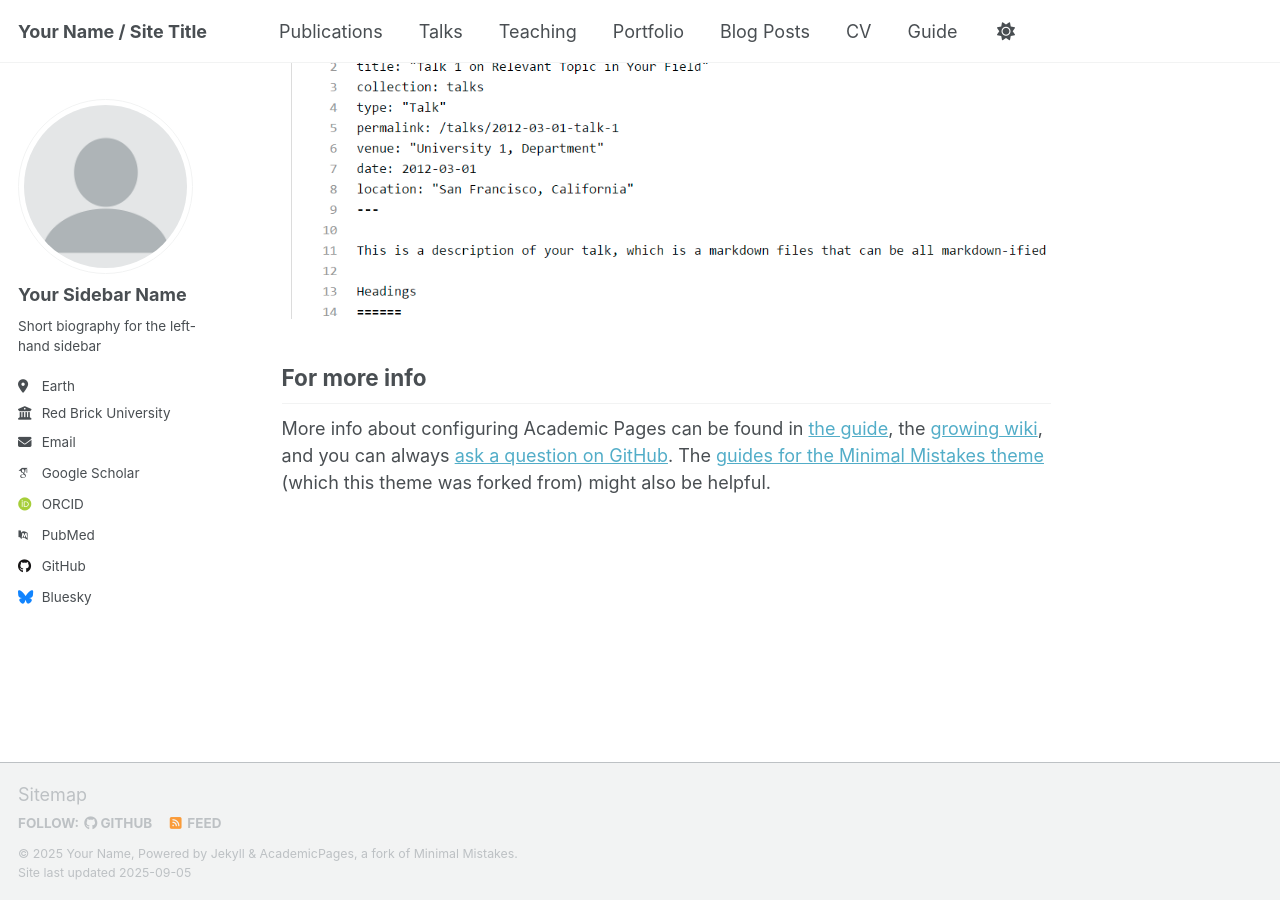
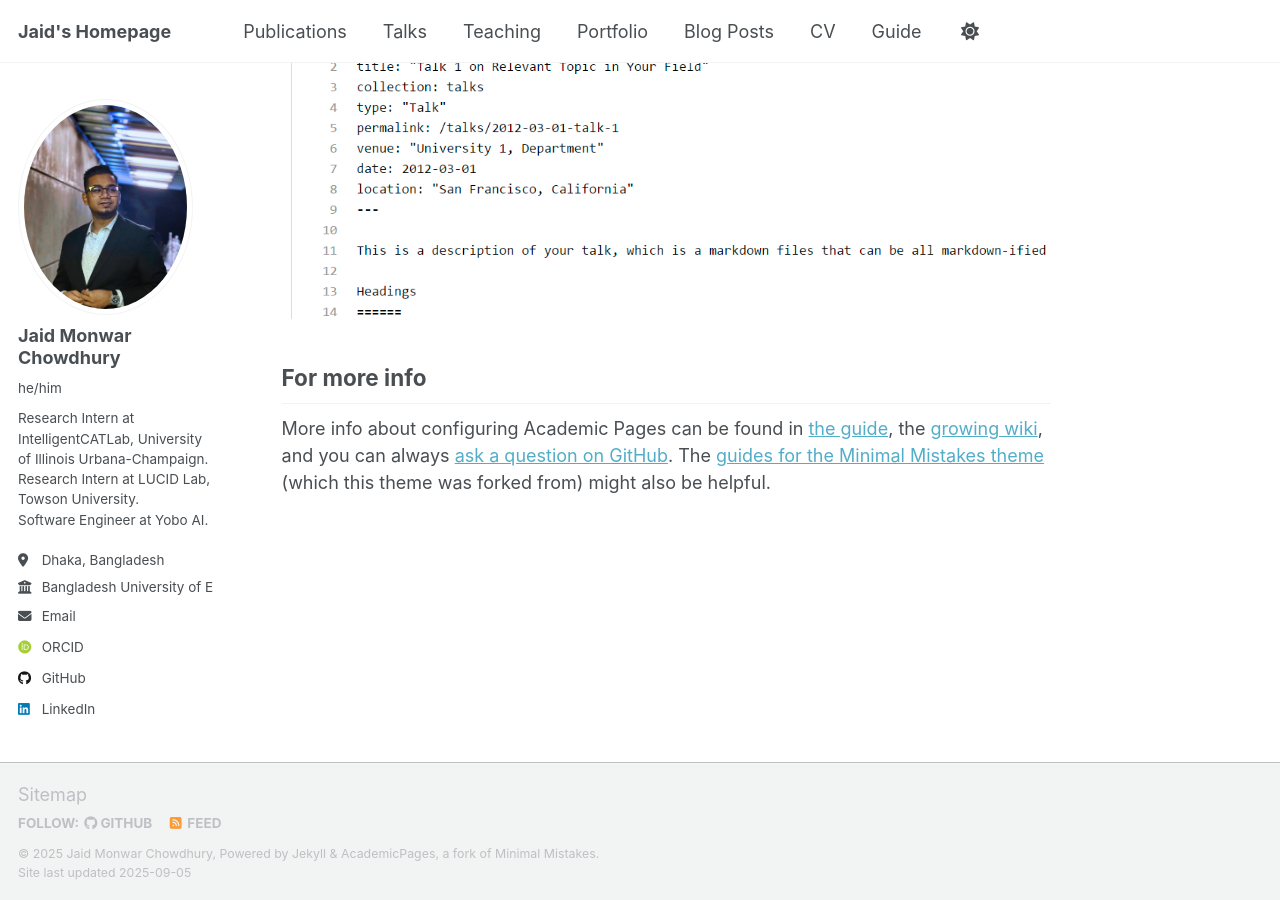
Before and after one commit to jaid-monwar/jaid-monwar.github.io, a Jekyll site: the page built from _pages/about.md, in a window 1280 px wide and 900 px high, scrolled down 2880 px. Built offline with Jekyll 4.4.1, drawn with Linux system fonts in a browser that asks for light colours; some web fonts are replaced; a script that is not in the unit is left out.

Commit message:
update sidebar information

```diff
--- a/_config.yml
+++ b/_config.yml
@@ -9,10 +9,10 @@
 # Basic Site Settings
 locale                   : "en-US"
 site_theme               : "default" # Currently available options are "default", "air"
-title                    : "Your Name / Site Title"
+title                    : "Jaid's Homepage"
 title_separator          : "-"
-name                     : &name "Your Name"
-description              : &description "personal description"
+name                     : &name "Jaid Monwar Chowdhury"
+description              : &description "Research Intern at IntelligentCATLab, University of Illinois Urbana-Champaign. Research Intern at LUCID Lab, Towson University. Software Engineer at Yobo AI."
 url                      : https://academicpages.github.io # the base hostname & protocol for your site e.g. "https://[your GitHub username].github.io" or if you already have some other page hosted on Github then use "https://[your GitHub username].github.io/[Your Repo Name]"
 baseurl                  : "" # the subpath of your site, e.g. "/blog"
 repository               : "academicpages/academicpages.github.io"
@@ -22,24 +22,24 @@ repository               : "academicpages/academicpages.github.io"
 #               Additional customization can be done by editing /_includes/author-profile.html
 author:
   # Biographic information
-  avatar           : "profile.png"
-  name             : "Your Sidebar Name"
-  pronouns         : # example: "she/her"
-  bio              : "Short biography for the left-hand sidebar"
-  location         : "Earth"
-  employer         : "Red Brick University"
+  avatar           : "jaid-monwar-profile.jpg"
+  name             : "Jaid Monwar Chowdhury"
+  pronouns         : "he/him"
+  bio              : "Research Intern at IntelligentCATLab, University of Illinois Urbana-Champaign.<br>Research Intern at LUCID Lab, Towson University.<br>Software Engineer at Yobo AI."
+  location         : "Dhaka, Bangladesh"
+  employer         : "Bangladesh University of Engineering and Technology"
   uri              : # URL
-  email            : "none@example.org"
+  email            : "jaidmonwar.official@gmail.com"
 
   # Academic websites
   academia         : # URL
   arxiv            : # URL - Update with the correct link to your profile
-  googlescholar    : "https://scholar.google.com/citations?user=PS_CX0AAAAAJ"
+  googlescholar    : # "https://scholar.google.com/citations?user=PS_CX0AAAAAJ"
   inspire-hep      : # URL
   impactstory      : # URL
-  orcid            : "http://orcid.org/yourorcidurl"
+  orcid            : "https://orcid.org/0009-0006-4822-446X"
   semantic         : # URL
-  pubmed           : "https://www.ncbi.nlm.nih.gov/pubmed/?term=john+snow"
+  pubmed           : # "https://www.ncbi.nlm.nih.gov/pubmed/?term=john+snow"
   researchgate     : # URL
   scopus           : # URL
 
@@ -47,13 +47,13 @@ author:
   bitbucket        : # Username - Update with your username on the site
   codepen          : # Username
   dribbble         : # Username
-  github           : "academicpages"
+  github           : "jaid-monwar"
   kaggle           : # Username
   stackoverflow    : # User number or user number and name (i.e., use "1" or "1/jeff-atwood")
 
   # Social media
   artstation       : # Username
-  bluesky          : "bsky.app" # Replace this with you Bluesky username
+  bluesky          : # "bsky.app" # Replace this with you Bluesky username
   facebook         : # Username
   flickr           : # Username
   foursquare       : # Username
@@ -62,7 +62,7 @@ author:
   keybase          : # Username
   instagram        : # Username
   lastfm           : # Username
-  linkedin         : # Username
+  linkedin         :  jaid-monwar
   mastodon         : # URL
   medium           : # URL
   pinterest        : # Username
--- a/package.json
+++ b/package.json
@@ -35,6 +35,7 @@
   "scripts": {
     "uglify": "uglifyjs node_modules/jquery/dist/jquery.min.js node_modules/fitvids/dist/fitvids.min.js node_modules/jquery-smooth-scroll/jquery.smooth-scroll.min.js assets/js/plugins/jquery.greedy-navigation.js assets/js/_main.js -c -m -o assets/js/main.min.js",
     "watch:js": "onchange \"assets/js/**/*.js\" -e \"assets/js/main.min.js\" -- npm run build:js",
-    "build:js": "npm run uglify"
+    "build:js": "npm run uglify",
+    "dev": "onchange \"_config.yml\" --initial --kill -- bundle exec jekyll serve -l -H localhost"
   }
 }
```
Also changed, not shown: _data/cv.json (+5 -5 lines), images/jaid-monwar-profile.jpg (added), 1 other file.
